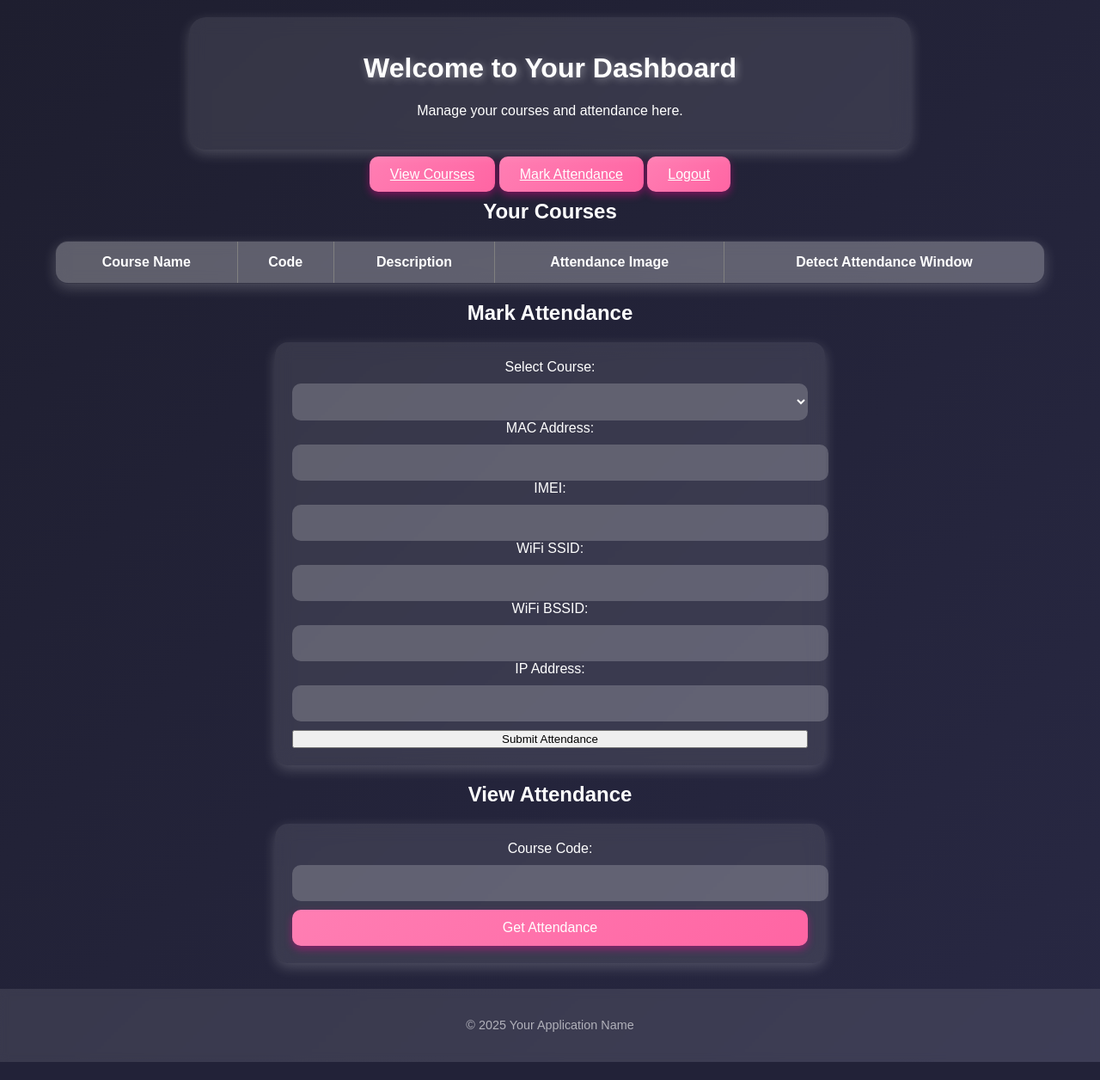
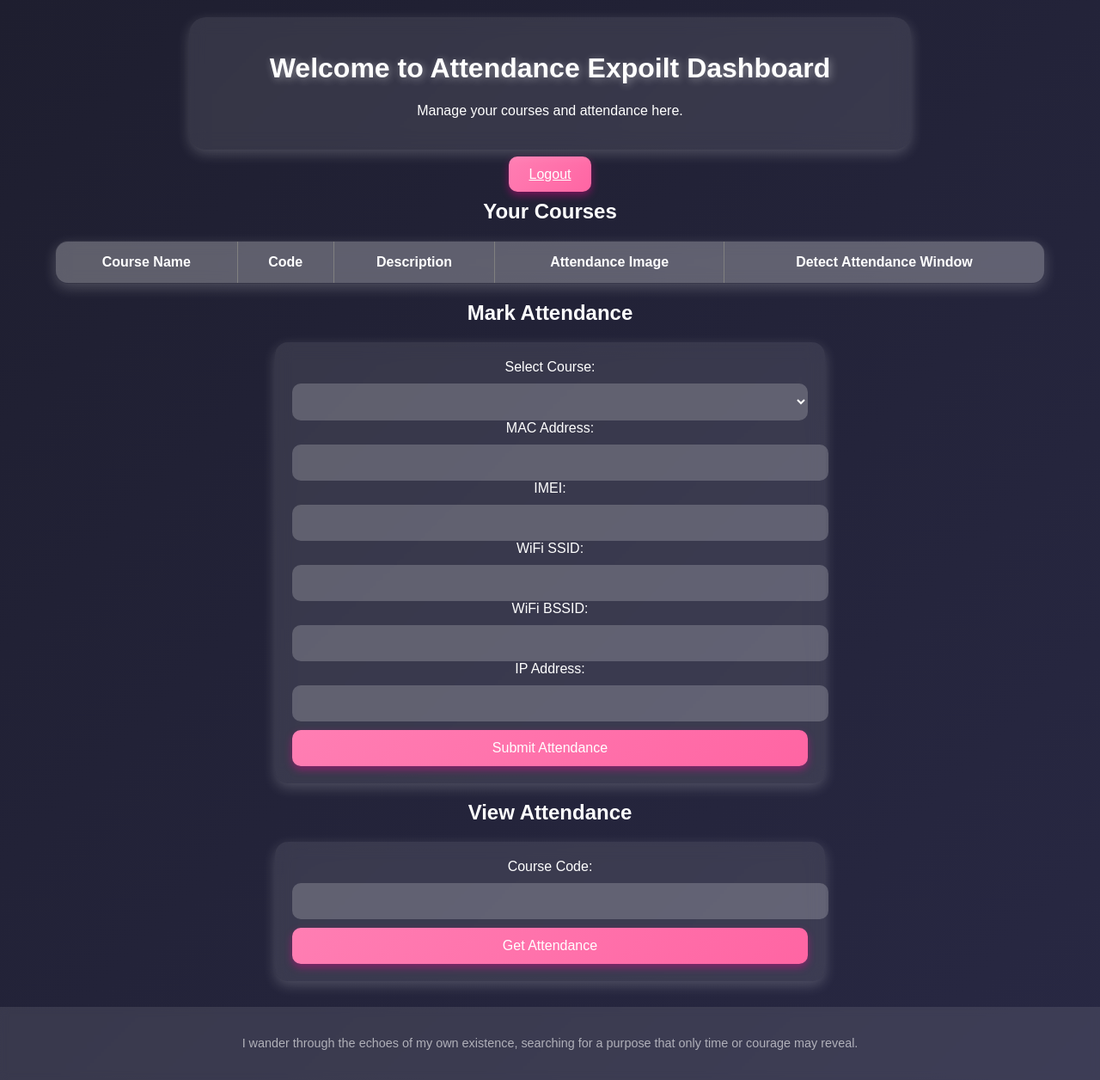
Before and after one commit to something95859/plan-, a Flask app: template templates/dashboard.html in a window 1280 px wide. Shown: the whole page at 86% size. Before the commit the page ends 1235 px from the top, so only its background shows below. Run offline with Flask 3, Linux system fonts and the light colour scheme; the template is opened without the code that fills it, so the values that code supplies are empty.

Commit message:
Update dashboard.html

```diff
--- a/templates/dashboard.html
+++ b/templates/dashboard.html
@@ -19,7 +19,7 @@
 </head>
 <body>
     <header>
-        <h1>Welcome to Your Dashboard</h1>
+        <h1>Welcome to Attendance Expoilt Dashboard</h1>
         <p>Manage your courses and attendance here.</p>
     </header>
 
@@ -32,8 +32,6 @@
     {% endwith %}
 
     <div class="dashboard-buttons">
-        <a href="{{ url_for('courses') }}" class="btn">View Courses</a>
-        <a href="{{ url_for('mark_attendance') }}" class="btn">Mark Attendance</a>
         <a href="{{ url_for('logout') }}" class="btn">Logout</a>
     </div>
 
@@ -53,9 +51,9 @@
             <td>{{ course.description or 'No description available' }}</td>
             <td>
                 {% if course.attendance_image %}
-                    <img src="{{ course.attendance_image }}" onload="this.src=escapeBase64(this.src)" alt="Attendance Image" width="100">
+                    Image Required
                 {% else %}
-                    No Image
+                    No Image Required
                 {% endif %}
             </td>
             <td>{{ course.detect_attendancewindow }}</td>
@@ -79,22 +77,33 @@
             <input type="file" name="attendance_image" id="attendance_image" accept="image/*">
         </div>
 
-        <label for="mac_address">MAC Address:</label>
+        <label class="tooltip">MAC Address:
+            <span class="tooltip-text">Use: 123456789012345</span>
+        </label>
         <input type="text" name="mac_address" required>
 
-        <label for="imei">IMEI:</label>
+        <label class="tooltip">IMEI:
+            <span class="tooltip-text">Use: iOS166048e1c22d (You can change the number for randomness)</span>
+        </label>
         <input type="text" name="imei" required>
 
-        <label for="wifi_ssid">WiFi SSID:</label>
+        <label class="tooltip">WiFi SSID:
+            <span class="tooltip-text">The Name of the WiFi network you're connected to Example: IITB-Wireless</span>
+        </label>
         <input type="text" name="wifi_ssid" required>
 
-        <label for="wifi_bssid">WiFi BSSID:</label>
+        <label class="tooltip">WiFi BSSID:
+            <span class="tooltip-text">The MAC Address of the WiFi network of our Class Venue (Google it to know the steps)</span>
+        </label>
         <input type="text" name="wifi_bssid" required>
 
-        <label for="ip_address">IP Address:</label>
+        <label class="tooltip">IP Address:
+            <span class="tooltip-text">Your IP Address of our Class Venue Example: 10.X.X.X</span>
+        </label>
         <input type="text" name="ip_address" required>
 
-        <button type="submit">Submit Attendance</button>
+
+        <button type="submit" class="btn">Submit Attendance</button>
     </form>
 
     <h2>View Attendance</h2>
@@ -134,7 +143,7 @@
     {% endif %}
 
     <footer>
-        <p>© 2025 Your Application Name</p>
+        <p>I wander through the echoes of my own existence, searching for a purpose that only time or courage may reveal.</p>
     </footer>
 </body>
 </html>
```
